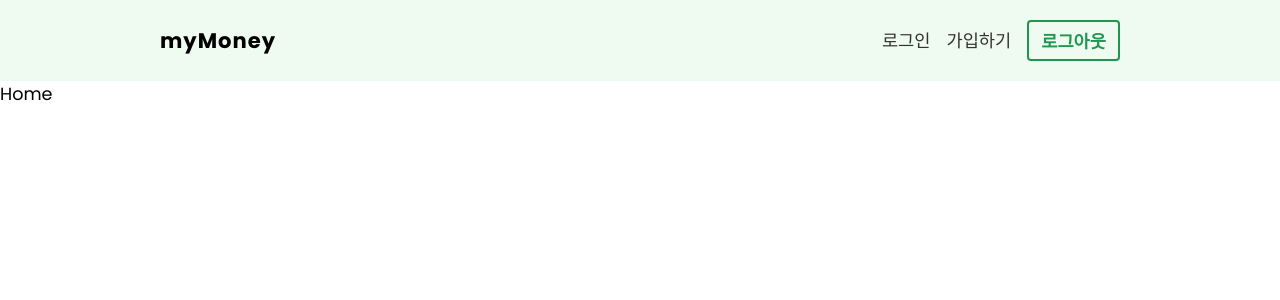
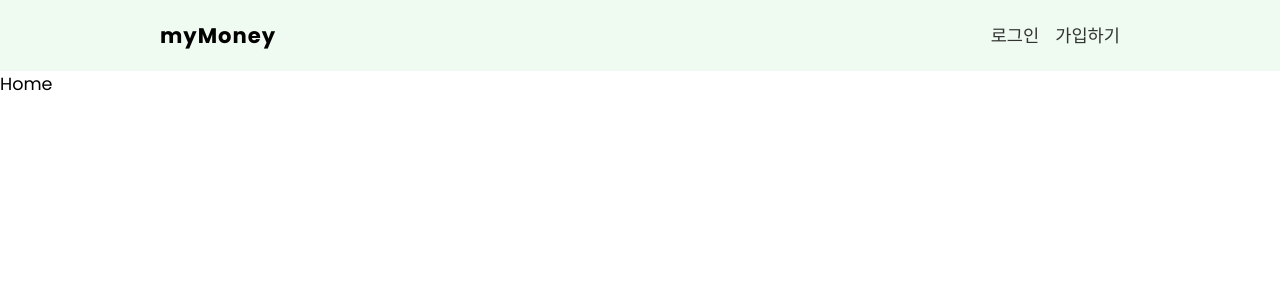
Before and after one commit to realsingeriu/my-money, a React (Vite) app: page / in a window 1280 px wide. Shown: the top 300 px of the page. Built offline with nearby package versions, Linux system fonts and the light colour scheme.

Commit message:
네브바에 인증된경우 로그아웃만 보고 인증안된은가입하기보이게

```diff
--- a/src/Components/Navbar.jsx
+++ b/src/Components/Navbar.jsx
@@ -2,26 +2,38 @@
 // CSS 모듈을 사용하면 CSS클래스가 다른 컴포넌트에도 적용되는 것을 방지
 import styles from "./Navbar.module.css";
 import { useLogout } from "../hooks/useLogout";
+import { useAuthContext } from "../hooks/useAuthContext";
 
 export default function Navbar() {
   // useLogout 훅 호출 및 logout 함수 추출
   const { logout } = useLogout();
+  const { user } = useAuthContext();
+
   return (
     <nav className={styles.navbar}>
       <ul>
         <li className={styles.title}>myMoney</li>
-
+        {!user && (
+          <>
             <li>
               <Link to="/login">로그인</Link>
             </li>
             <li>
               <Link to="/signup">가입하기</Link>
             </li>
+          </>
+        )}
+
+        {user && (
+          <>
+            <li>안녕하세요, {user.displayName}</li>
             <li>
               <button className="btn" onClick={logout}>
                 로그아웃
               </button>
             </li>
+          </>
+        )}
       </ul>
     </nav>
   );
```
Lines whose indentation alone changed are shown as unchanged.
